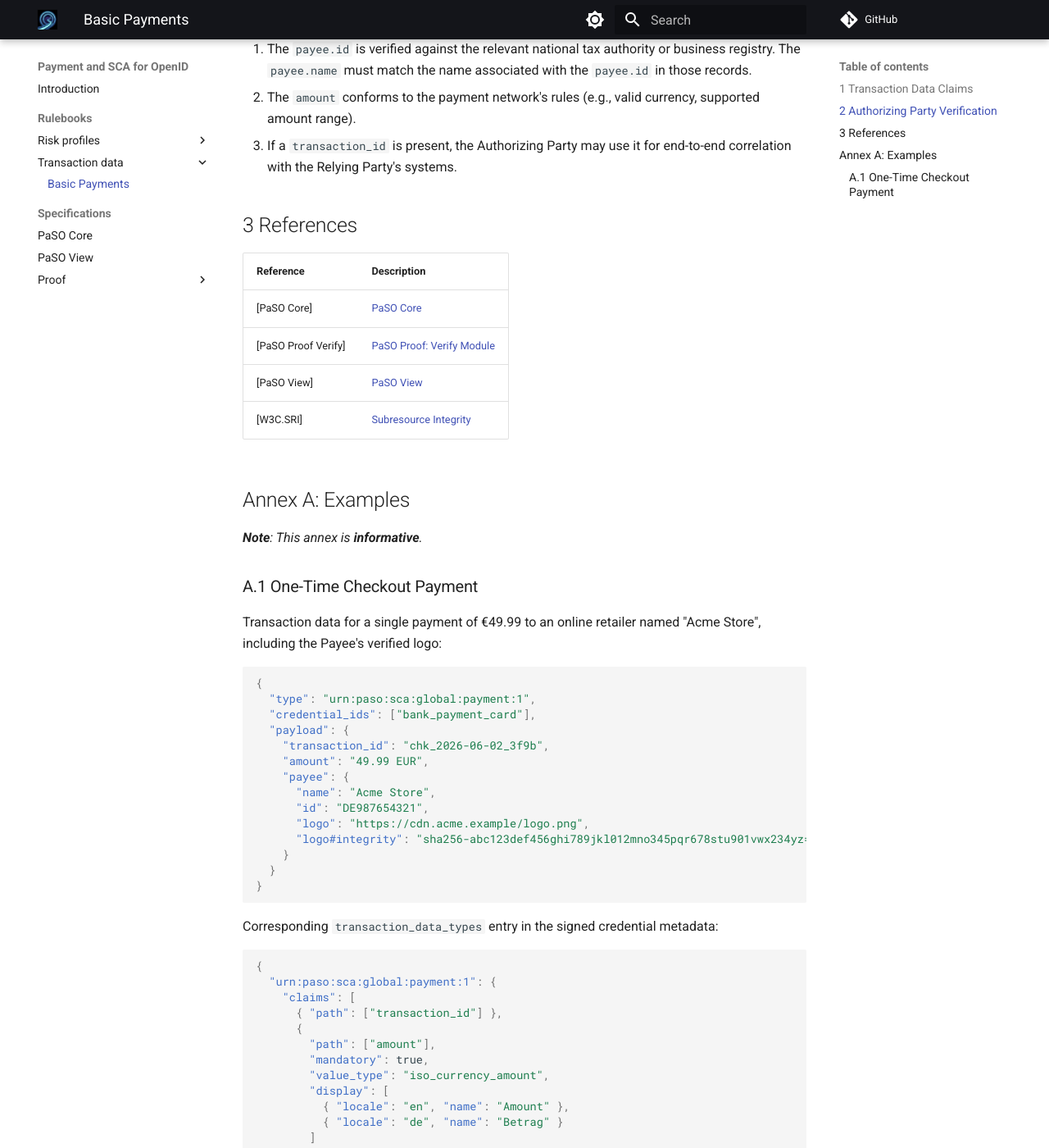
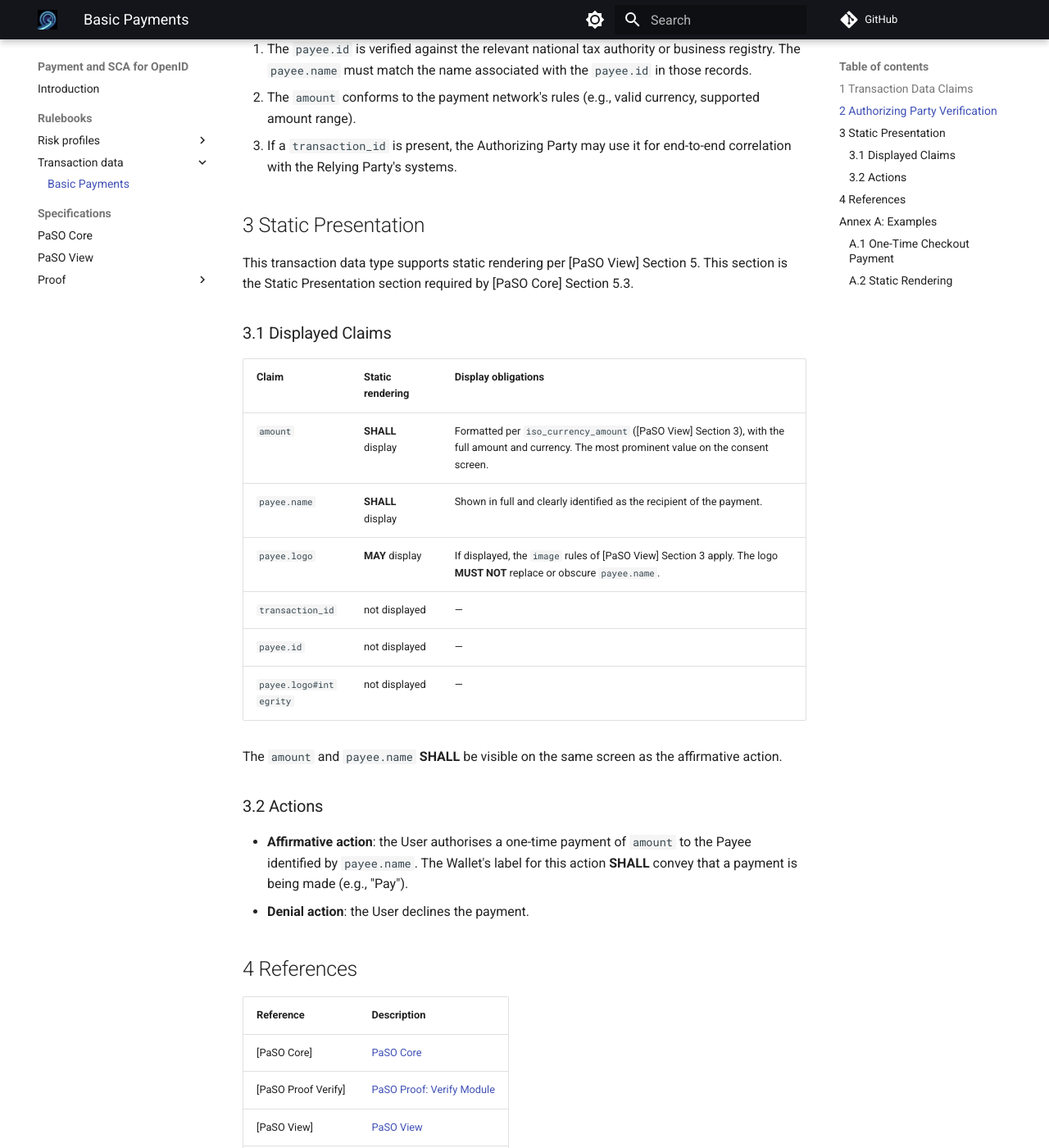
Before and after one commit to APTITUDE-Consortium/payments-and-sca-for-openid, an MkDocs documentation site: the page built from docs/rulebooks/transaction_data/Payment.md, in a window 1280 px wide and 1400 px high, scrolled down 1112 px. Shown: the whole window at 82% size. Built offline with MkDocs 1.6.1 and Material for MkDocs 9.7.7, drawn with Linux system fonts in a browser that asks for light colours; comment, search, counter and statistics services are not loaded; the version menu is left out; some of the changed text lies outside the part shown.

Commit message:
docs: add Static Presentation to the Payment rulebook

````diff
--- a/docs/rulebooks/transaction_data/Payment.md
+++ b/docs/rulebooks/transaction_data/Payment.md
@@ -14,7 +14,7 @@ Attestation Providers **SHALL** use the claims exactly as specified below. Attes
 | `["amount"]`                  | true        | `iso_currency_amount` | yes       | Amount and currency of the payment (e.g., `"49.99 EUR"`).                                                            |
 | `["payee", "name"]`           | true        | _(text)_              | yes       | Name of the Payee to whom the payment is being made.                                                                 |
 | `["payee", "id"]`             | true        | _(text)_              | no        | The Payee's national tax identifier or business registry number. Payment networks must accept and verify both forms. |
-| `["payee", "logo"]`           | false       | `image`               | yes       | Logo of the Payee. A dedicated UI **MAY** choose to not display it.                                                  |
+| `["payee", "logo"]`           | false       | `image`               | yes       | Logo of the Payee. **MAY** be omitted in static rendering (Section 3).                                               |
 | `["payee", "logo#integrity"]` | false       | _(text)_              | no        | [W3C.SRI] hash of the logo content. **MUST** be present if `payee.logo` is a resolvable URL.                         |
 
 ## 2 Authorizing Party Verification
@@ -25,7 +25,29 @@ In addition to the verification procedure defined in [PaSO Proof Verify], the Au
 2. The `amount` conforms to the payment network's rules (e.g., valid currency, supported amount range).
 3. If a `transaction_id` is present, the Authorizing Party may use it for end-to-end correlation with the Relying Party's systems.
 
-## 3 References
+## 3 Static Presentation
+
+This transaction data type supports static rendering per [PaSO View] Section 5. This section is the Static Presentation section required by [PaSO Core] Section 5.3.
+
+### 3.1 Displayed Claims
+
+| Claim                  | Static rendering  | Display obligations                                                                                                                             |
+|------------------------|-------------------|-------------------------------------------------------------------------------------------------------------------------------------------------|
+| `amount`               | **SHALL** display | Formatted per `iso_currency_amount` ([PaSO View] Section 3), with the full amount and currency. The most prominent value on the consent screen. |
+| `payee.name`           | **SHALL** display | Shown in full and clearly identified as the recipient of the payment.                                                                           |
+| `payee.logo`           | **MAY** display   | If displayed, the `image` rules of [PaSO View] Section 3 apply. The logo **MUST NOT** replace or obscure `payee.name`.                          |
+| `transaction_id`       | not displayed     | —                                                                                                                                               |
+| `payee.id`             | not displayed     | —                                                                                                                                               |
+| `payee.logo#integrity` | not displayed     | —                                                                                                                                               |
+
+The `amount` and `payee.name` **SHALL** be visible on the same screen as the affirmative action.
+
+### 3.2 Actions
+
+- **Affirmative action**: the User authorises a one-time payment of `amount` to the Payee identified by `payee.name`. The Wallet's label for this action **SHALL** convey that a payment is being made (e.g., "Pay").
+- **Denial action**: the User declines the payment.
+
+## 4 References
 
 | Reference           | Description                                                         |
 |---------------------|---------------------------------------------------------------------|
@@ -135,3 +157,32 @@ The Wallet renders, in claim order: **Amount** — €49.99, **Payee** — Acme
 │                                            │
 └────────────────────────────────────────────┘
 ```
+
+### A.2 Static Rendering
+
+The same transaction as in A.1, rendered by a Wallet that implements this rulebook and uses static rendering per [PaSO View] Section 5. The Wallet's user interface language is French, which the credential metadata does not serve. Because the metadata of A.1 provides no `security_hint`, the Wallet uses its own French labels and layout and omits the optional logo:
+
+```text
+┌────────────────────────────────────────────┐
+│                                            │
+│            Confirmer le paiement           │
+│                                            │
+│                 49,99 €                    │
+│                                            │
+│      à  Acme Store                         │
+│                                            │
+├────────────────────────────────────────────┤
+│                                            │
+│       [ Annuler ]       [ Payer ]          │
+│                                            │
+└────────────────────────────────────────────┘
+```
+
+The corresponding SCA response claims include, among others:
+
+```json
+{
+  "display_locale": "fr",
+  "render_mode": "static"
+}
+```
````
